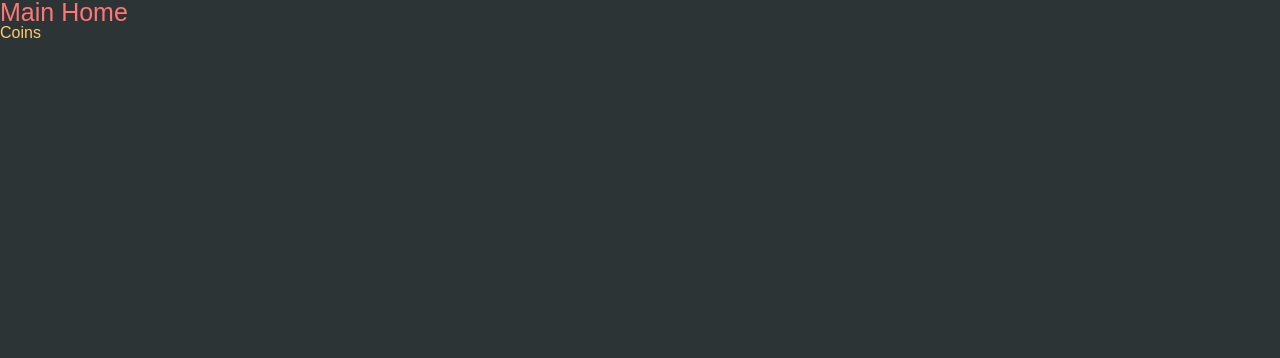
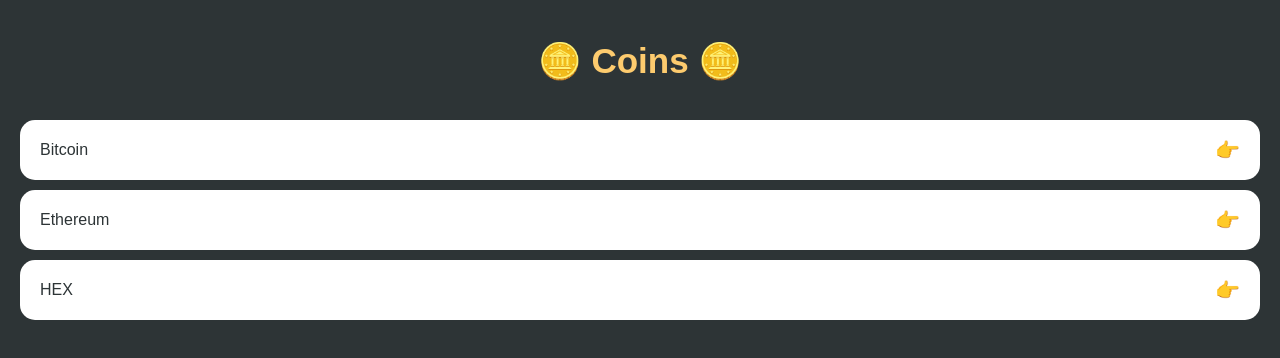
Before and after one commit to mireyhgnay/Netflix-Clone, a React (Create React App) app: page / in a window 1280 px wide. Shown: the top 358 px of the page. Built offline with nearby package versions, Linux system fonts and the light colour scheme.

Commit message:
Feat : [home part one] 각 코인별 페이지 이동 UI 작업

```diff
--- a/src/App.tsx
+++ b/src/App.tsx
@@ -1,5 +1,5 @@
 import { Outlet } from 'react-router-dom';
-import styled, { createGlobalStyle } from 'styled-components';
+import { createGlobalStyle } from 'styled-components';
 
 const GlobalStyle = createGlobalStyle`
   @import url('https://fonts.googleapis.com/css2?family=Source+Sans+Pro:wght@300;400&display=swap');
@@ -63,15 +63,9 @@
   }
 `;
 
-const Title = styled.h1`
-  color: ${(props) => props.theme.pointColor};
-  font-size: 25px;
-`;
-
 export default function App() {
   return (
     <>
-      <Title>Main Home</Title>
       <GlobalStyle />
       <Outlet />
     </>
--- a/src/routes/Coins.tsx
+++ b/src/routes/Coins.tsx
@@ -1,3 +1,99 @@
+import { Link } from 'react-router-dom';
+import styled from 'styled-components';
+
+const Container = styled.div`
+  padding: 0px 20px;
+`;
+
+const Header = styled.header`
+  height: 15vh;
+  display: flex;
+  justify-content: center;
+  align-items: center;
+`;
+
+const Title = styled.h1`
+  font-size: 35px;
+  font-weight: 600;
+`;
+
+const CoinsList = styled.ul``;
+
+const Coin = styled.li`
+  background-color: #fff;
+  color: ${(props) => props.theme.bgColor};
+  border-radius: 15px;
+
+  display: flex;
+  justify-content: space-between;
+  align-items: center;
+  padding: 20px;
+
+  & + & {
+    margin-top: 10px;
+  }
+
+  &:hover {
+    a {
+      color: ${(props) => props.theme.pointColor};
+    }
+  }
+
+  a {
+    transition: color 0.2s ease-in;
+    display: block;
+    color: inherit;
+  }
+
+  span {
+    font-size: 20px;
+  }
+`;
+
+const coins = [
+  {
+    id: 'btc-bitcoin',
+    name: 'Bitcoin',
+    symbol: 'BTC',
+    rank: 1,
+    is_new: false,
+    is_active: true,
+    type: 'coin',
+  },
+  {
+    id: 'eth-ethereum',
+    name: 'Ethereum',
+    symbol: 'ETH',
+    rank: 2,
+    is_new: false,
+    is_active: true,
+    type: 'coin',
+  },
+  {
+    id: 'hex-hex',
+    name: 'HEX',
+    symbol: 'HEX',
+    rank: 3,
+    is_new: false,
+    is_active: true,
+    type: 'token',
+  },
+];
+
 export default function Coins() {
-  return <h1>Coins</h1>;
+  return (
+    <Container>
+      <Header>
+        <Title>🪙 Coins 🪙</Title>
+      </Header>
+      <CoinsList>
+        {coins.map((coin) => (
+          <Coin key={coin.id}>
+            <Link to={`/:${coin.id}`}>{coin.name}</Link>
+            <span>👉</span>
+          </Coin>
+        ))}
+      </CoinsList>
+    </Container>
+  );
 }
--- a/src/theme.ts
+++ b/src/theme.ts
@@ -4,5 +4,5 @@
 export const theme: DefaultTheme = {
   textColor: '#fdcb6e',
   bgColor: '#2d3436',
-  pointColor: '#ff7675',
+  pointColor: '#a29bfe',
 };
```
